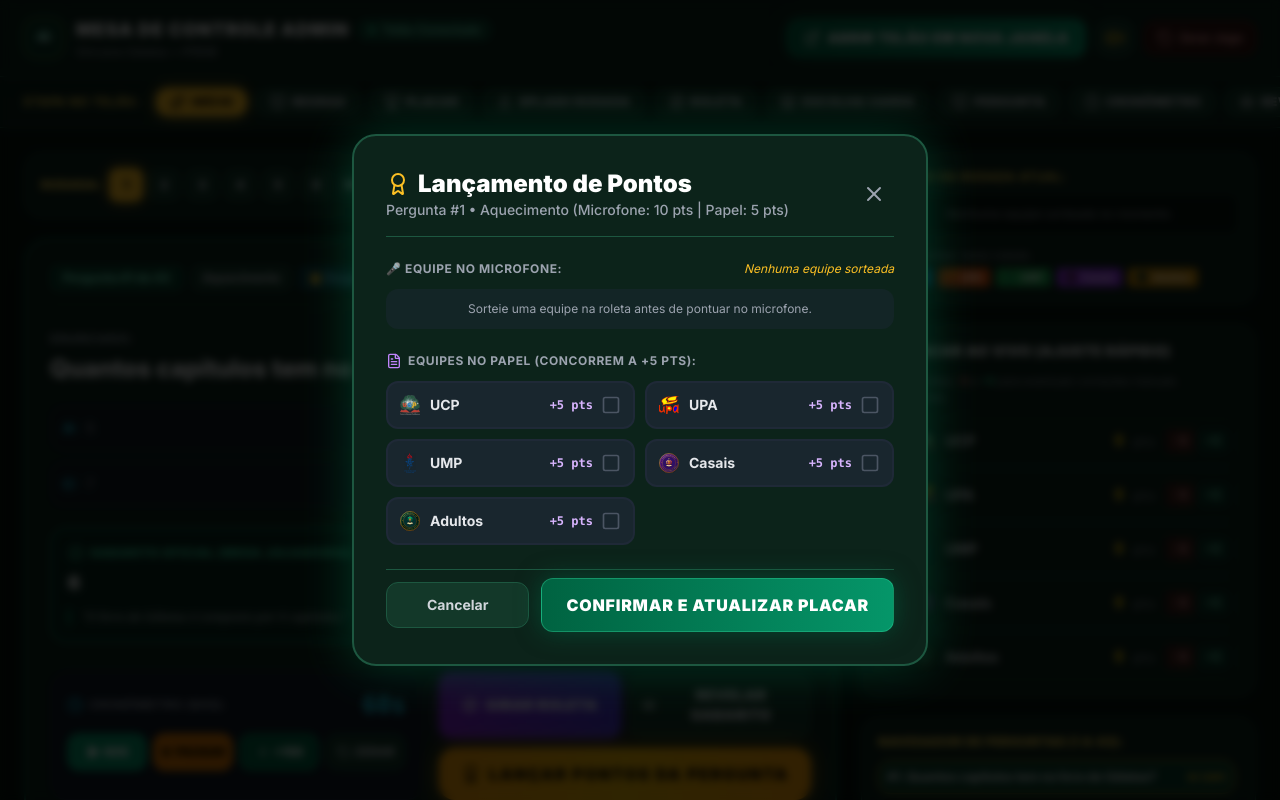
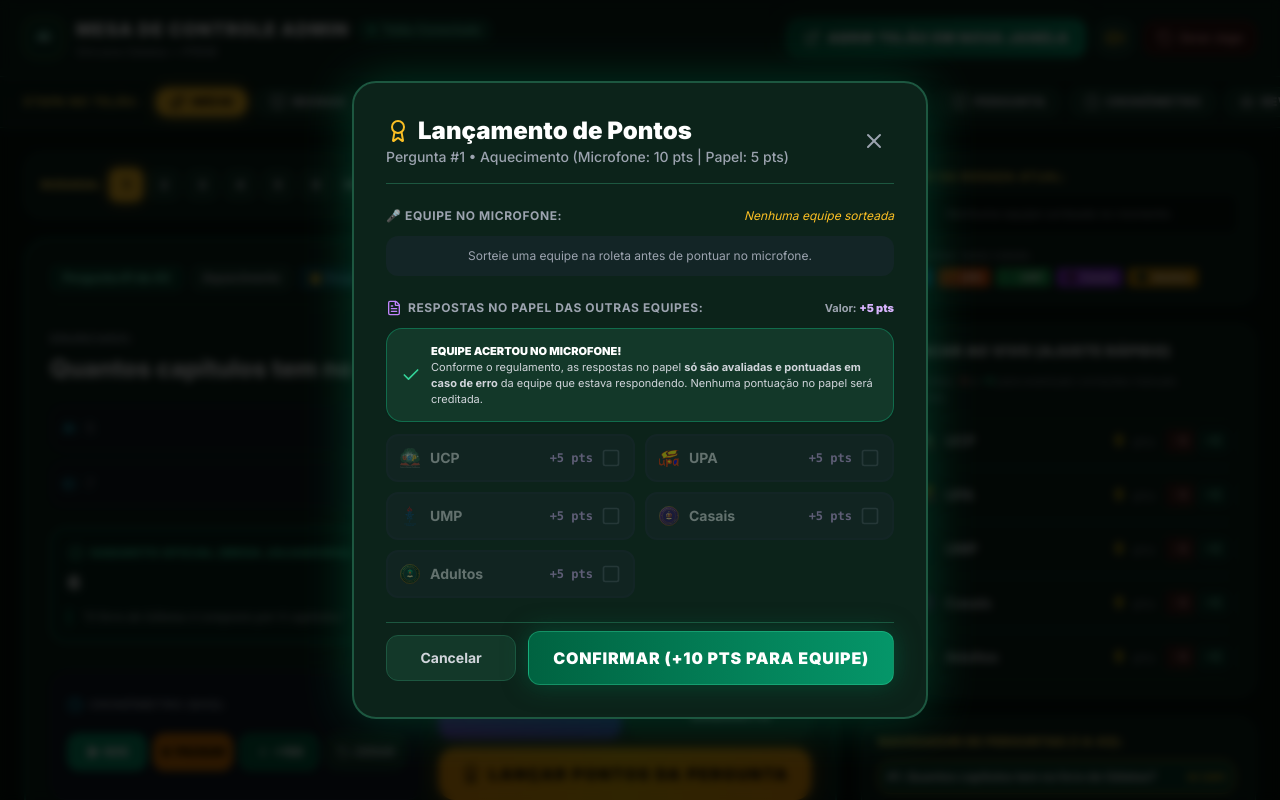
Before and after one commit to Gutvalim/gincana-galatas, a React (Vite) app: page /admin in a window 1280 px wide. Both pictures are taken after a click on the button "LANÇAR PONTOS DA PERGUNTA". Shown: the top 800 px of the page. Built offline with nearby package versions, Linux system fonts and the light colour scheme.

Commit message:
feat: pontuacao no papel condicional ao erro da equipe que esta no microfone

```diff
--- a/src/components/RulesView.tsx
+++ b/src/components/RulesView.tsx
@@ -22,8 +22,8 @@ export const RulesView: React.FC = () => {
     {
       icon: <FileText className="w-8 h-8 text-purple-400" />,
       title: '3. Resposta no Papel',
-      desc: 'Simultaneamente, as outras 4 equipes anotam sua resposta no papel e entregam aos jurados para concorrer à METADE DOS PONTOS.',
-      badge: 'Metade dos Pontos',
+      desc: 'Todas as equipes podem responder no papel. Porém, a pontuação só será creditada se a equipe do microfone ERRAR a pergunta. Em caso de erro, as respostas do papel serão avaliadas para valer a metade dos pontos.',
+      badge: 'Condicional ao Erro',
       border: 'border-purple-500/40',
       glow: 'shadow-[0_0_20px_rgba(168,85,247,0.2)]',
     },
@@ -83,7 +83,7 @@ export const RulesView: React.FC = () => {
 
       {/* Footer Alert Note */}
       <div className="p-4 rounded-2xl bg-gray-900/60 border border-gray-800 text-center text-xs sm:text-sm text-gray-400 max-w-2xl">
-        💡 <strong className="text-gray-200">Atenção:</strong> Se a equipe sorteada errar no microfone, ela zera a rodada, mas as equipes que acertaram no papel garantem a pontuação de metade dos pontos!
+        💡 <strong className="text-amber-300">Regra de Pontuação no Papel:</strong> Todas as equipes podem responder no papel, mas a pontuação só será creditada se a equipe que está no microfone errar. Se acertar, as respostas do papel não são avaliadas.
       </div>
     </div>
   );
--- a/src/components/ScoreModal.tsx
+++ b/src/components/ScoreModal.tsx
@@ -36,7 +36,9 @@ export const ScoreModal: React.FC<ScoreModalProps> = ({
   };
 
   const handleConfirm = () => {
-    onConfirm(drawnCorrect, paperCorrectTeams);
+    // A pontuação no papel só é creditada se a equipe do microfone errar
+    const finalPaperTeams = drawnCorrect ? [] : paperCorrectTeams;
+    onConfirm(drawnCorrect, finalPaperTeams);
   };
 
   return (
@@ -121,12 +123,48 @@ export const ScoreModal: React.FC<ScoreModalProps> = ({
 
         {/* Section 2: Other 4 Teams on Paper */}
         <div className="flex flex-col gap-3">
-          <span className="text-xs font-bold text-gray-400 uppercase tracking-wider flex items-center gap-1.5">
-            <FileText className="w-4 h-4 text-purple-400" />
-            Equipes no Papel (Concorrem a +{halfPts} pts):
-          </span>
+          <div className="flex items-center justify-between">
+            <span className="text-xs font-bold text-gray-400 uppercase tracking-wider flex items-center gap-1.5">
+              <FileText className="w-4 h-4 text-purple-400" />
+              Respostas no Papel das Outras Equipes:
+            </span>
+            <span className="text-[11px] font-bold text-gray-400">
+              Valor: <strong className="text-purple-300">+{halfPts} pts</strong>
+            </span>
+          </div>
 
-          <div className="grid grid-cols-1 sm:grid-cols-2 gap-2.5">
+          {/* Conditional Guidance Banner */}
+          {drawnCorrect ? (
+            <div className="p-3.5 rounded-2xl bg-[#133829] border border-emerald-500/40 text-emerald-200 text-xs flex items-center gap-2.5 shadow-sm">
+              <Check className="w-5 h-5 text-emerald-400 shrink-0" />
+              <div>
+                <strong className="text-white block font-black uppercase text-[11px]">
+                  Equipe acertou no microfone!
+                </strong>
+                <span className="text-gray-300 text-[11px]">
+                  Conforme o regulamento, as respostas no papel <strong>só são avaliadas e pontuadas em caso de erro</strong> da equipe que estava respondendo. Nenhuma pontuação no papel será creditada.
+                </span>
+              </div>
+            </div>
+          ) : (
+            <div className="p-3.5 rounded-2xl bg-amber-950/60 border border-amber-500/50 text-amber-200 text-xs flex items-center gap-2.5 shadow-[0_0_15px_rgba(245,158,11,0.2)] animate-pulse">
+              <FileText className="w-5 h-5 text-amber-400 shrink-0" />
+              <div>
+                <strong className="text-amber-300 block font-black uppercase text-[11px]">
+                  Equipe errou no microfone!
+                </strong>
+                <span className="text-gray-200 text-[11px]">
+                  Avalie agora as respostas no papel das outras 4 equipes. Marque quem acertou para receber <strong>+{halfPts} pontos</strong>:
+                </span>
+              </div>
+            </div>
+          )}
+
+          <div
+            className={`grid grid-cols-1 sm:grid-cols-2 gap-2.5 transition-opacity ${
+              drawnCorrect ? 'opacity-40 pointer-events-none' : 'opacity-100'
+            }`}
+          >
             {otherTeams.map((teamId) => {
               const team = TEAMS[teamId];
               const isChecked = paperCorrectTeams.includes(teamId);
@@ -135,9 +173,10 @@ export const ScoreModal: React.FC<ScoreModalProps> = ({
                 <button
                   type="button"
                   key={teamId}
+                  disabled={drawnCorrect}
                   onClick={() => togglePaperTeam(teamId)}
                   className={`p-3 rounded-xl border-2 flex items-center justify-between transition-all ${
-                    isChecked
+                    isChecked && !drawnCorrect
                       ? 'border-purple-400 bg-purple-950/60 text-white shadow-[0_0_15px_rgba(168,85,247,0.3)]'
                       : 'border-gray-800 bg-[#1f2937]/70 text-gray-400 hover:border-gray-700'
                   }`}
@@ -160,7 +199,7 @@ export const ScoreModal: React.FC<ScoreModalProps> = ({
                     <span className="text-xs font-mono font-bold text-purple-300">
                       +{halfPts} pts
                     </span>
-                    {isChecked ? (
+                    {isChecked && !drawnCorrect ? (
                       <CheckSquare className="w-5 h-5 text-purple-400" />
                     ) : (
                       <Square className="w-5 h-5 text-gray-600" />
@@ -186,7 +225,9 @@ export const ScoreModal: React.FC<ScoreModalProps> = ({
             onClick={handleConfirm}
             className="flex-2 py-3.5 px-6 rounded-xl bg-gradient-to-r from-[#006341] to-emerald-600 hover:from-[#007a50] hover:to-emerald-500 text-white font-black text-sm sm:text-base uppercase tracking-wider border border-emerald-400/40 shadow-[0_0_25px_rgba(0,99,65,0.6)] transition-all"
           >
-            Confirmar e Atualizar Placar
+            {drawnCorrect
+              ? `Confirmar (+${fullPts} pts para ${drawnTeam ? TEAMS[drawnTeam].name : 'Equipe'})`
+              : `Confirmar (${paperCorrectTeams.length} acertos no papel: +${paperCorrectTeams.length * halfPts} pts)`}
           </button>
         </div>
       </div>
--- a/src/context/GameContext.tsx
+++ b/src/context/GameContext.tsx
@@ -545,13 +545,16 @@ export const GameProvider: React.FC<{ children: React.ReactNode }> = ({ children
 
       if (state.drawnTeam && drawnCorrect) {
         pointsAwarded[state.drawnTeam] = fullPts;
+      } else if (!drawnCorrect) {
+        // A pontuação no papel só é creditada se a equipe do microfone errar
+        paperCorrectTeams.forEach((t) => {
+          if (t !== state.drawnTeam) {
+            pointsAwarded[t] = (pointsAwarded[t] || 0) + halfPts;
+          }
+        });
       }
 
-      paperCorrectTeams.forEach((t) => {
-        if (t !== state.drawnTeam) {
-          pointsAwarded[t] = (pointsAwarded[t] || 0) + halfPts;
-        }
-      });
+      const evaluatedPaperTeams = drawnCorrect ? [] : paperCorrectTeams;
 
       const newScores: Record<TeamId, number> = {
         UCP: state.scores.UCP + pointsAwarded.UCP,
@@ -586,7 +589,7 @@ export const GameProvider: React.FC<{ children: React.ReactNode }> = ({ children
                 questionId: prev.currentQuestionId,
                 drawnTeam: prev.drawnTeam,
                 drawnCorrect,
-                paperCorrectTeams,
+                paperCorrectTeams: evaluatedPaperTeams,
                 pointsAwarded,
                 timestamp: Date.now(),
               },
@@ -598,7 +601,7 @@ export const GameProvider: React.FC<{ children: React.ReactNode }> = ({ children
           payload: {
             drawnTeam: state.drawnTeam,
             drawnCorrect,
-            paperCorrectTeams,
+            paperCorrectTeams: evaluatedPaperTeams,
             pointsAwarded,
             newScores,
             nextQuestionId: nextQId,
```
